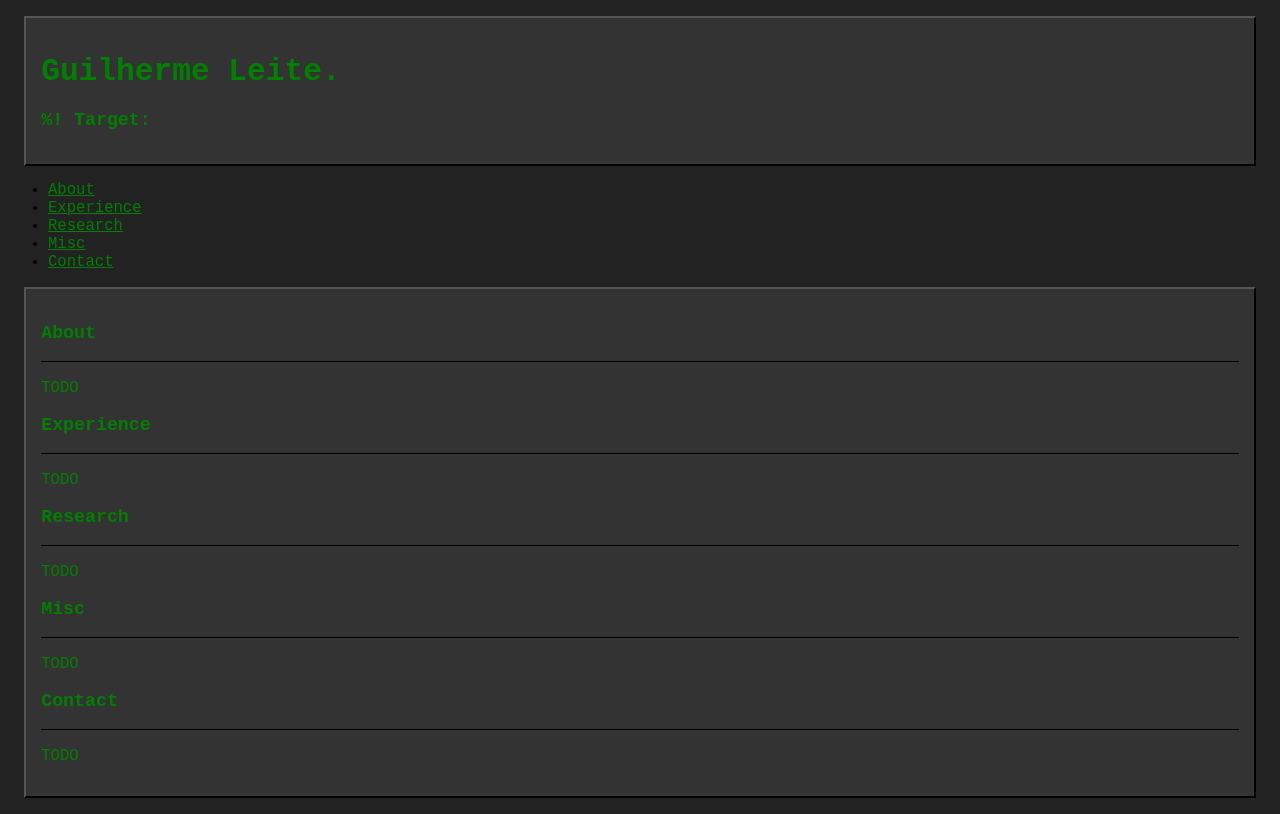
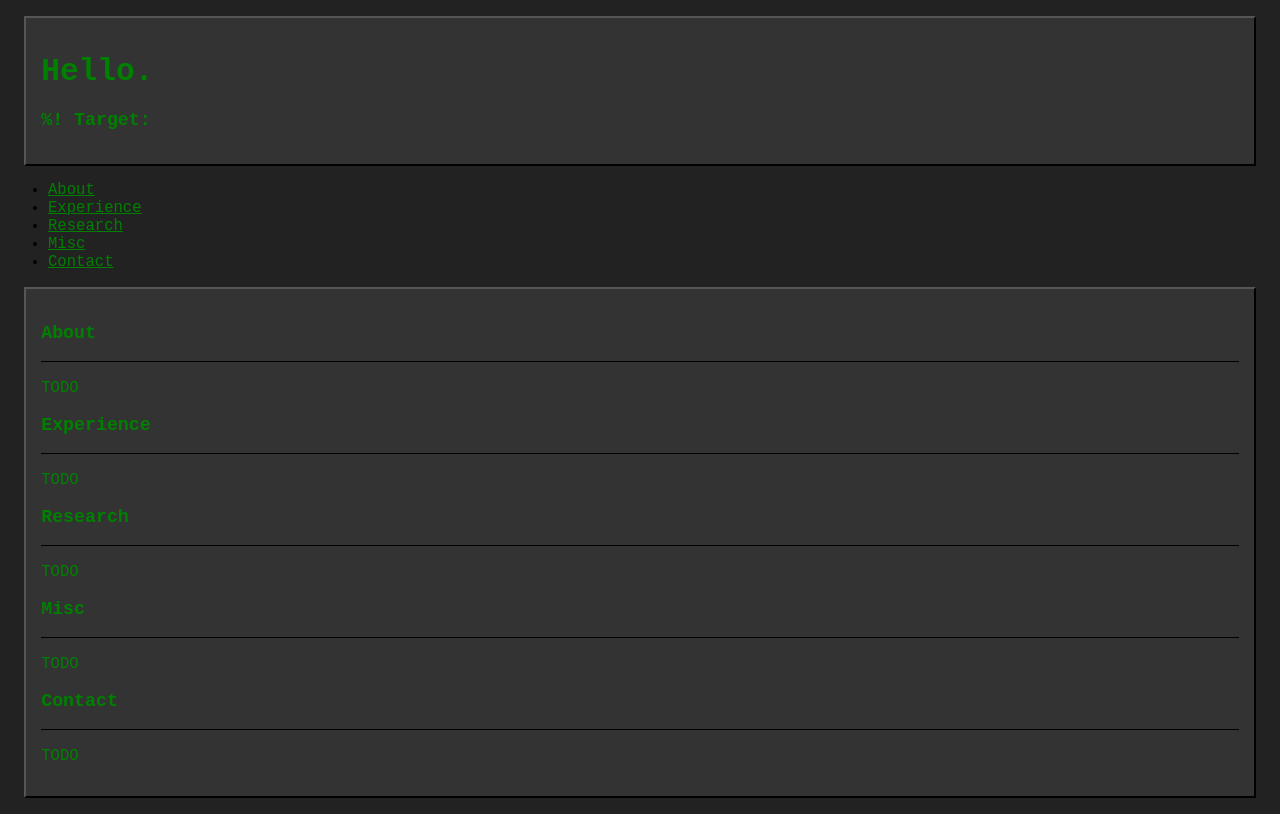
Before and after one commit to gcleite/gcleite.github.io, a plain HTML site: page index.html in a window 1280 px wide. Drawn offline with Linux system fonts and the light colour scheme.

Commit message:
removing content

```diff
--- a/index.html
+++ b/index.html
@@ -4,14 +4,14 @@
 <!DOCTYPE html PUBLIC "-//W3C//DTD XHTML 1.0 Transitional//EN" "http://www.w3.org/TR/xhtml1/DTD/xhtml1-transitional.dtd">
 <html xmlns="http://www.w3.org/1999/xhtml">
 <head>
-<title>Guilherme Leite.</title>
+<title>Hello.</title>
 <meta name="generator" content="http://txt2tags.org" />
 <link rel="stylesheet" type="text/css" href="main.css" />
 </head>
 <body>
 
 <div class="header" id="header">
-<h1>Guilherme Leite.</h1>
+<h1>Hello.</h1>
 <h3>%! Target:</h3>
 </div>
 
```
